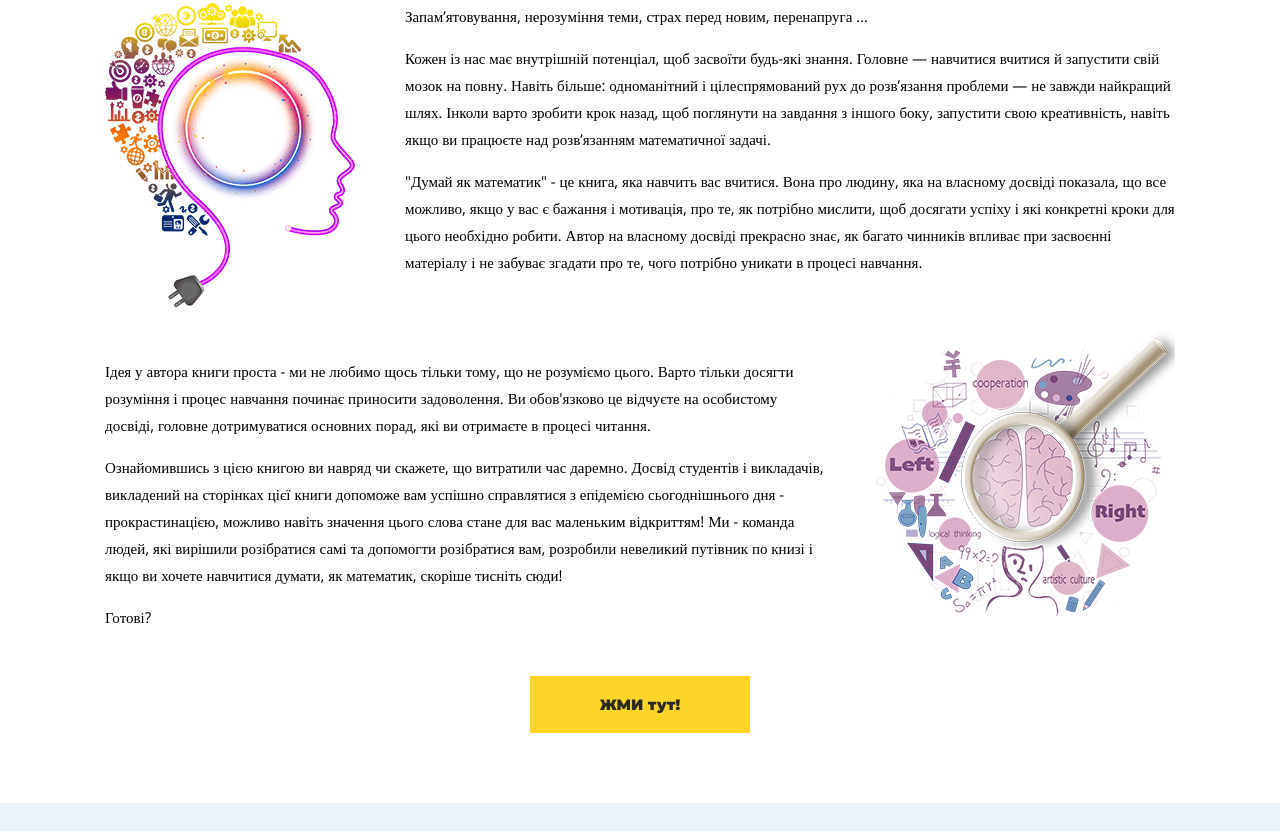
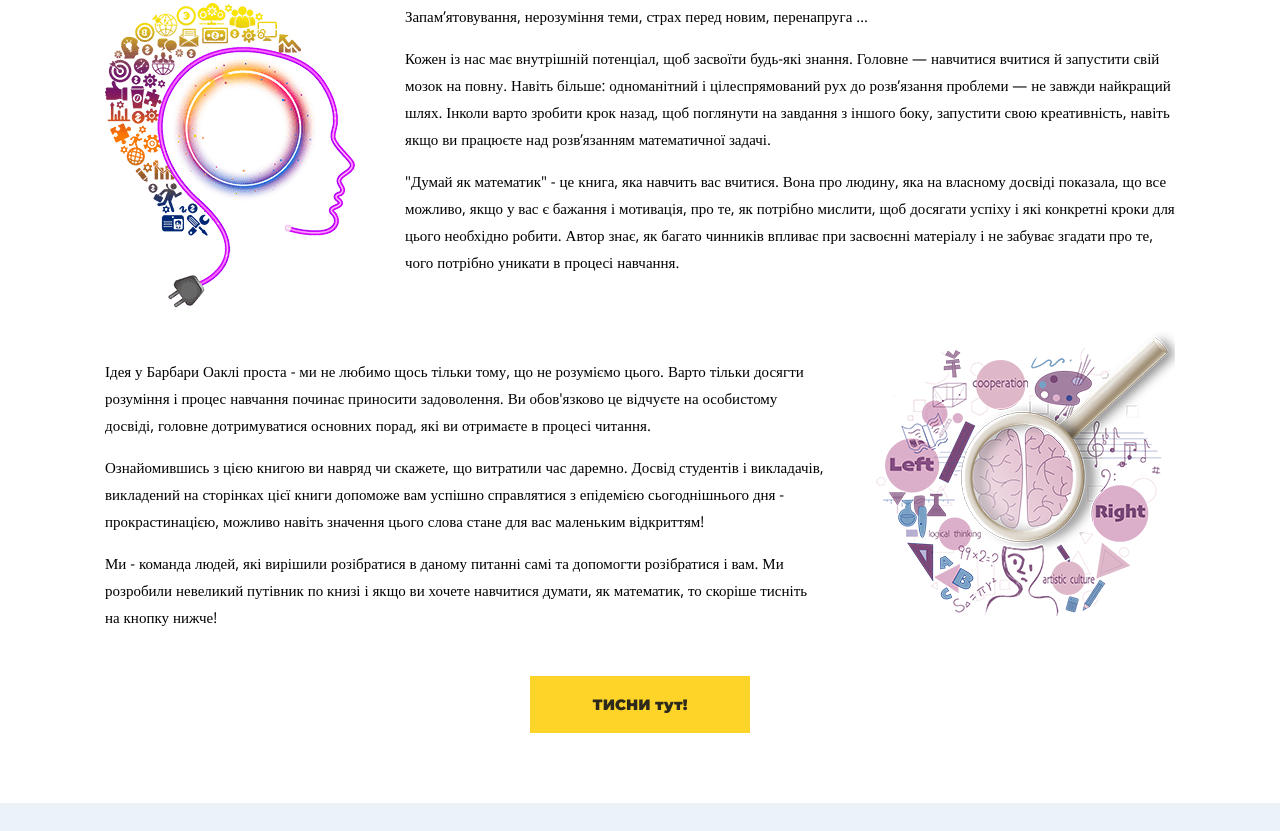
Before and after one commit to Maximusvin/-maths, a plain HTML site: page index.html in a window 1280 px wide. Shown: the part 1109-1940 px from the top of the page. Drawn offline with nearby package versions, Linux system fonts and the light colour scheme.

Commit message:
Cheng introduction-text

```diff
--- a/css/style.css
+++ b/css/style.css
@@ -118,10 +118,6 @@ p {
     background: #d6b223;
 }
 
-.btn-form:hover {
-    background: #d6b223;
-}
-
 .desctop {
     width: 400px;
 }
@@ -162,6 +158,10 @@ margin-right: 50px;
     margin-top: 30px;
 }
 
+.btn-introduction:hover {
+    background: #d6b223;
+}
+
 .procrastination {
     background: #ecf3f8;
     padding-top: 70px;
@@ -178,7 +178,6 @@ margin-right: 50px;
 
 .procrastination-item {
     text-align: center;
-    margin-top: 70px;
     width: 300px;
 }
 
--- a/index.html
+++ b/index.html
@@ -58,7 +58,7 @@
                 Кожен із нас має внутрішній потенціал, щоб засвоїти будь-які знання. Головне — навчитися вчитися й запустити свій мозок на повну. Навіть більше: одноманітний і цілеспрямований рух до розв’язання проблеми — не завжди найкращий шлях. Інколи варто зробити крок назад, щоб поглянути на завдання з іншого боку, запустити свою креативність, навіть якщо ви працюєте над розв’язанням математичної задачі.
             </p>
             <p>
-                "Думай як математик" - це книга, яка навчить вас вчитися. Вона про людину, яка на власному досвіді показала, що все можливо, якщо у вас є бажання і мотивація, про те, як потрібно мислити, щоб досягати успіху і які конкретні кроки для цього необхідно робити. Автор на власному досвіді прекрасно знає, як багато чинників впливає при засвоєнні матеріалу і не забуває згадати про те, чого потрібно уникати в процесі навчання.
+                "Думай як математик" - це книга, яка навчить вас вчитися. Вона про людину, яка на власному досвіді показала, що все можливо, якщо у вас є бажання і мотивація, про те, як потрібно мислити, щоб досягати успіху і які конкретні кроки для цього необхідно робити. Автор знає, як багато чинників впливає при засвоєнні матеріалу і не забуває згадати про те, чого потрібно уникати в процесі навчання.
             </p>
           </div>
         </div>
@@ -66,18 +66,19 @@
         <div class="wrapper">
           <div class="introduction-text2">
             <p>
-                Ідея у автора книги проста - ми не любимо щось тільки тому, що не розуміємо цього.  Варто тільки досягти розуміння і процес навчання починає приносити задоволення. Ви обов'язково це відчуєте на особистому досвіді, головне дотримуватися основних порад, які ви отримаєте в процесі читання.
+                Ідея у Барбари Оаклі проста - ми не любимо щось тільки тому, що не розуміємо цього.  Варто тільки досягти розуміння і процес навчання починає приносити задоволення. Ви обов'язково це відчуєте на особистому досвіді, головне дотримуватися основних порад, які ви отримаєте в процесі читання.
             </p>
             <p>
-                Ознайомившись з цією книгою ви навряд чи скажете, що витратили час даремно.  Досвід студентів і викладачів, викладений на сторінках цієї книги допоможе вам успішно справлятися з епідемією сьогоднішнього дня - прокрастинацією, можливо навіть значення цього слова стане для вас маленьким відкриттям!
-                Ми - команда людей, які вирішили розібратися самі та  допомогти розібратися вам, розробили невеликий путівник по книзі і якщо ви хочете навчитися думати, як математик, скоріше тисніть сюди!
+                Ознайомившись з цією книгою ви навряд чи скажете, що витратили час даремно. Досвід студентів і викладачів, викладений на сторінках цієї книги допоможе вам успішно справлятися з епідемією сьогоднішнього дня - прокрастинацією, можливо навіть значення цього слова стане для вас маленьким відкриттям!
             </p>
-            <p>Готові?</p>
+            <p>
+                Ми - команда людей, які вирішили розібратися в даному питанні самі та допомогти розібратися і вам. Ми розробили невеликий путівник по книзі і якщо ви хочете навчитися думати, як математик, то скоріше тисніть на кнопку нижче!
+            </p>
           </div>
             <img src="./img/img2.png" width="300" height="300" alt="" class="introduction-img2">
         </div>
         <div class="button-introduction">
-          <a href="#introduction" class="btn-introduction">ЖМИ тут!</a>
+          <a href="#introduction" class="btn-introduction">ТИСНИ тут!</a>
         </div>
       </div>
     </section>
@@ -132,7 +133,7 @@
     </div>
   </section>
 
-  <section class="xmind2" id="xmind">
+  <section class="xmind2" id="xmind2">
     <div class="container">
       <h2 class="section-title">Відео-резюме</h2>
       <div class="video">
```
